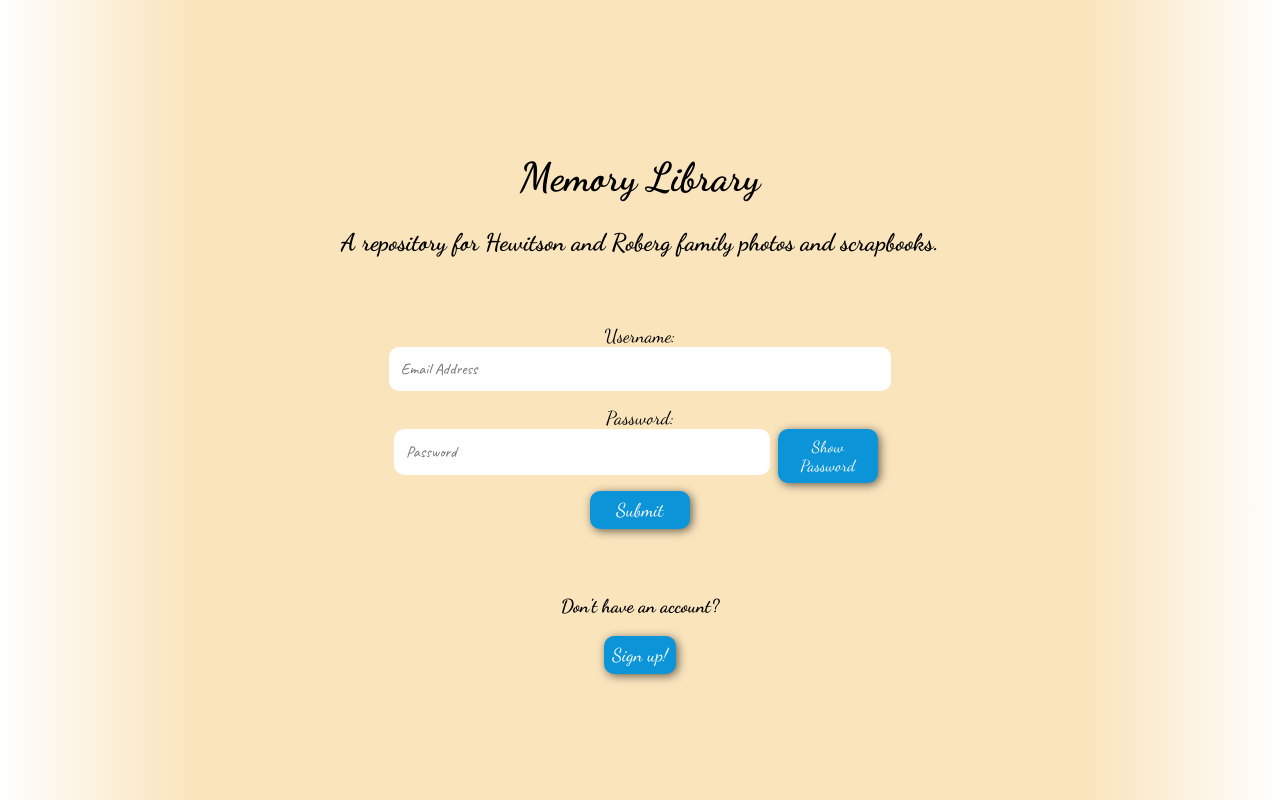
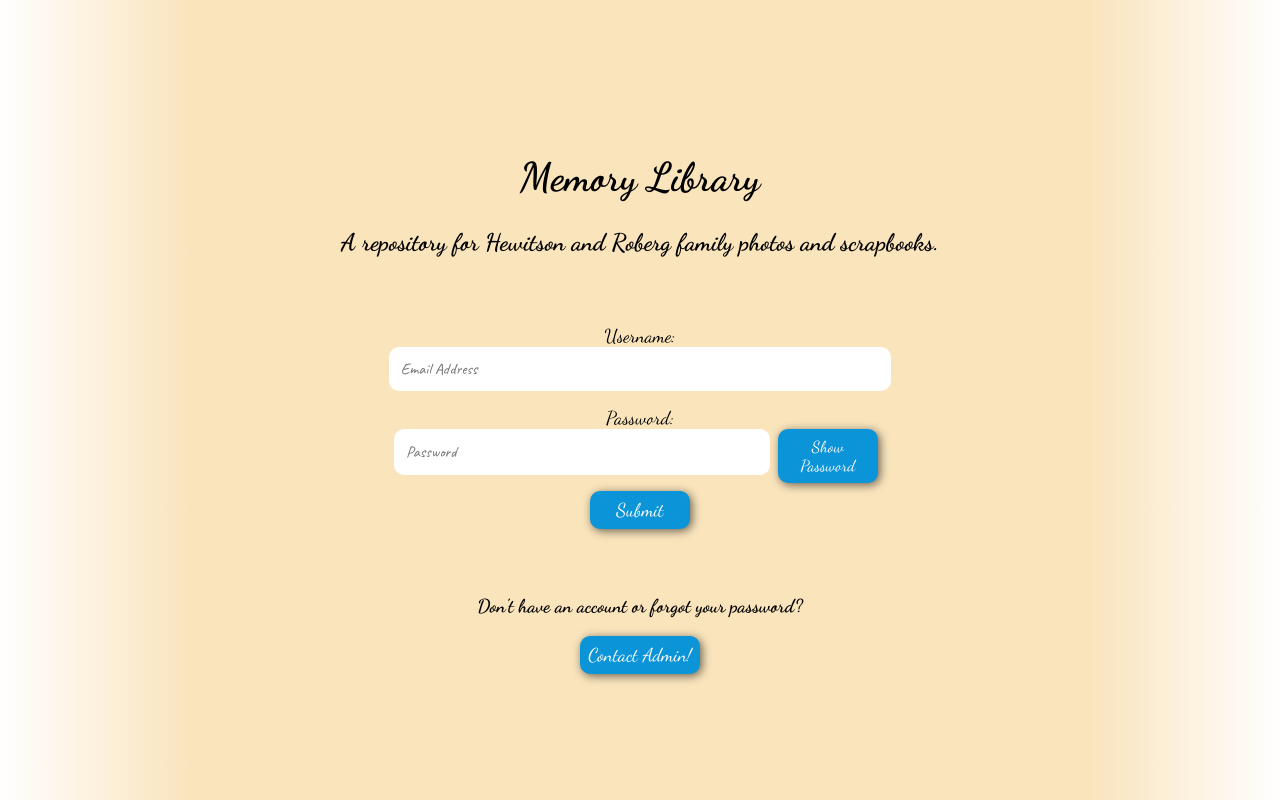
Before and after one commit to hewitson-j/memory-repository, a React (Vite) app: page / in a window 1280 px wide. Built offline with nearby package versions, Linux system fonts and the light colour scheme; a web font is replaced by a local one.

Commit message:
Added contact.

```diff
--- a/index.html
+++ b/index.html
@@ -4,7 +4,7 @@
     <meta charset="UTF-8" />
     <link rel="icon" href="favicon.ico" />
     <meta name="viewport" content="width=device-width, initial-scale=1.0" />
-    <title>Memory Repository</title>
+    <title>Memory Library</title>
     <link rel="preconnect" href="https://fonts.googleapis.com" />
     <link rel="preconnect" href="https://fonts.gstatic.com" crossorigin />
     <link
--- /dev/null
+++ b/src/components/Contact.tsx
@@ -0,0 +1,5 @@
+import "./Contact.css";
+
+export default function Contact() {
+  return <div className="contact"></div>;
+}
--- a/src/components/Login.tsx
+++ b/src/components/Login.tsx
@@ -95,14 +95,14 @@ export default function Login() {
           </button>
         </form>
         <div className="sign-up">
-          <h3>Don't have an account?</h3>
+          <h3>Don't have an account or forgot your password?</h3>
           <button
             className="login-buttons"
             onClick={() => {
-              window.location.href = "mailto:jacob.a.hewitson@gmail.com";
+              navigate("contact");
             }}
           >
-            Sign up!
+            Contact Admin!
           </button>
         </div>
       </div>
--- a/src/components/Router.tsx
+++ b/src/components/Router.tsx
@@ -5,6 +5,7 @@ import Book from "./Book";
 import Login from "./Login";
 import { useAuth } from "./hooks/useAuth";
 import Error from "./Error";
+import Contact from "./Contact";
 
 export default function Router() {
   const isAuthenticated = useAuth();
@@ -12,18 +13,20 @@ export default function Router() {
   return (
     <Routes>
       <Route path="/" element={<Login />} />
+      <Route path="contact" element={<Contact />} />
       <Route
         path="home"
-        element={isAuthenticated ? <Home /> : <Navigate to={"/denied"} />}
+        element={isAuthenticated ? <Home /> : <Navigate to={"denied"} />}
       />
       <Route
         path="browse"
-        element={isAuthenticated ? <Browse /> : <Navigate to={"/denied"} />}
+        element={isAuthenticated ? <Browse /> : <Navigate to={"denied"} />}
       />
       <Route
         path="book/:itemId"
-        element={isAuthenticated ? <Book /> : <Navigate to={"/denied"} />}
+        element={isAuthenticated ? <Book /> : <Navigate to={"denied"} />}
       />
+
       <Route
         path="denied"
         element={
```
Also changed, not shown: src/components/Contact.css (added).
